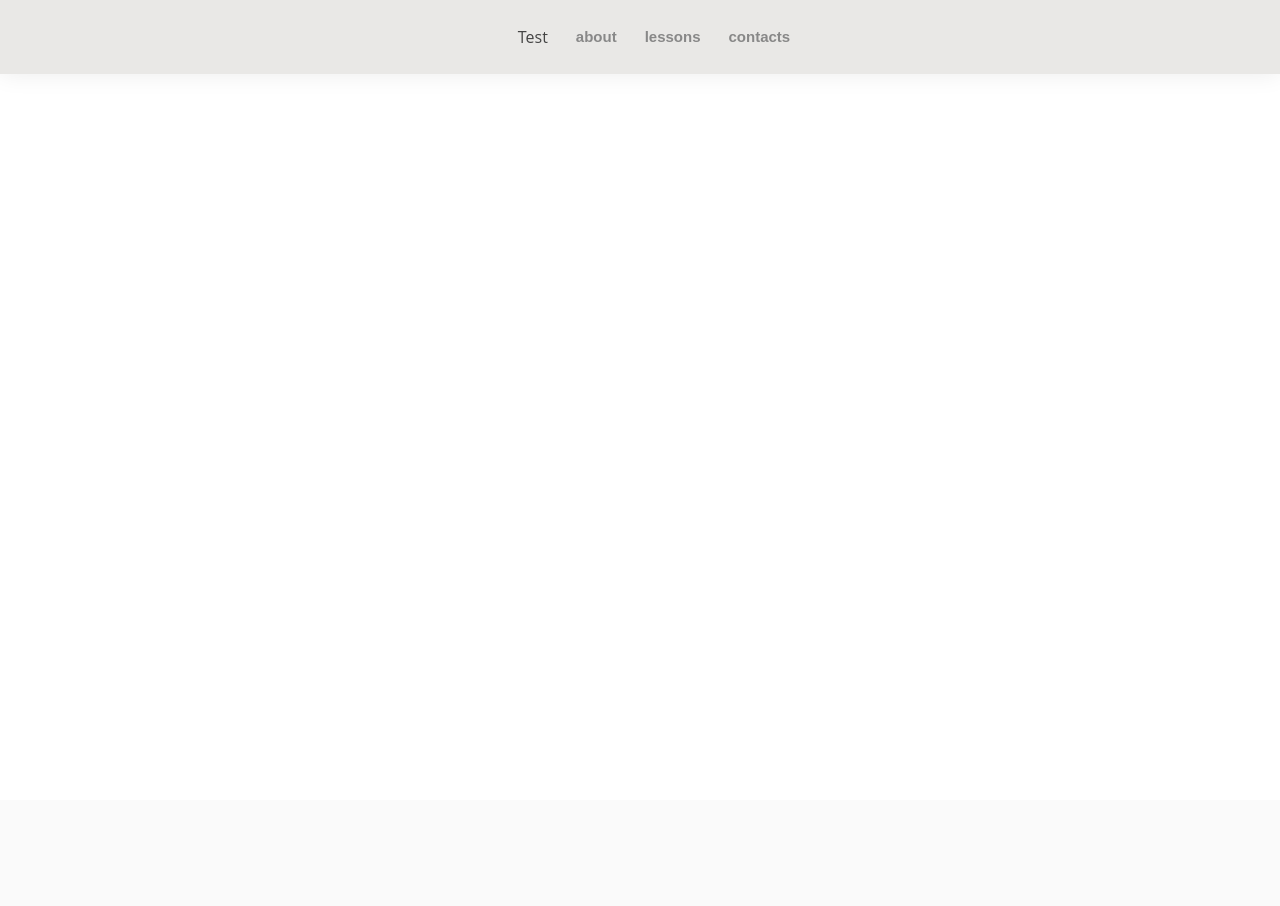
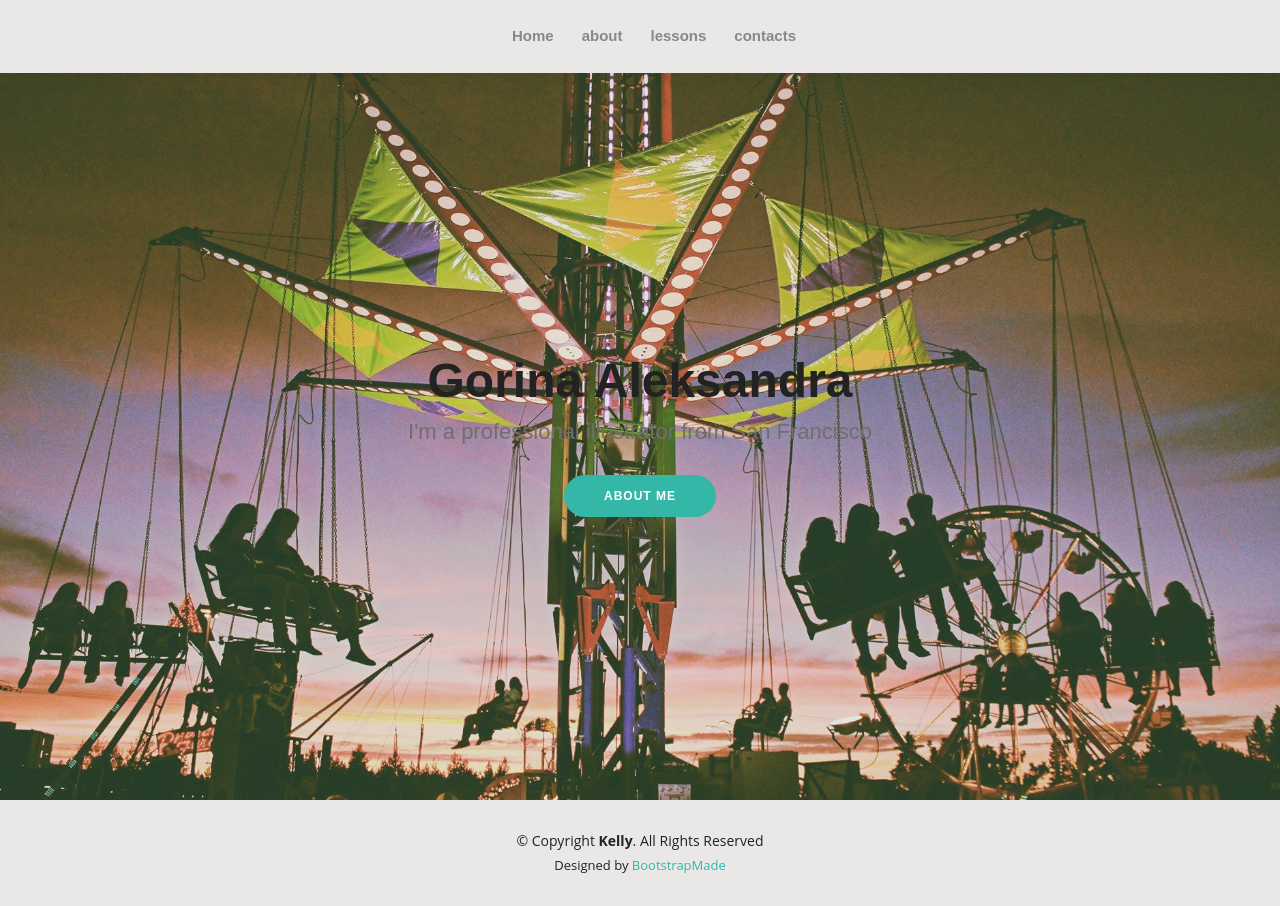
Before and after one commit to tyranich/guitar_site, a Django app: page / in a window 1280 px wide. Before the commit the page ends 74 px from the top, so only its background shows below. Run offline with Django 4.2, Linux system fonts and the light colour scheme.

Commit message:
commit test

```diff
--- a/educate_website/settings.py
+++ b/educate_website/settings.py
@@ -115,9 +115,9 @@ USE_TZ = True
 # Static files (CSS, JavaScript, Images)
 # https://docs.djangoproject.com/en/4.2/howto/static-files/
 
-STATIC_URL = 'static/'
-STATIC_DIRS = [os.path.join(BASE_DIR,"guitarlesson", "static")]
-print(STATIC_DIRS)
+STATIC_URL = '/static/'
+STATIC_DIRS = [os.path.join(BASE_DIR, "static")]
+#print(STATIC_DIRS)
 
 # Default primary key field type
 # https://docs.djangoproject.com/en/4.2/ref/settings/#default-auto-field
--- a/guitarlesson/static/css/style.css
+++ b/guitarlesson/static/css/style.css
@@ -423,7 +423,7 @@ h6 {
 #hero {
   width: 100%;
   height: 100vh;
-  background: url("../img/hero-bg.jpg") top right;
+  background: url("/img/hero-bg.jpg") top right;
   background-size: cover;
 }
 
--- a/guitarlesson/templates/guitarlesson/index.html
+++ b/guitarlesson/templates/guitarlesson/index.html
@@ -5,26 +5,48 @@
 <link href="https://cdn.jsdelivr.net/npm/bootstrap@5.3.2/dist/css/bootstrap.min.css" rel="stylesheet" integrity="sha384-T3c6CoIi6uLrA9TneNEoa7RxnatzjcDSCmG1MXxSR1GAsXEV/Dwwykc2MPK8M2HN" crossorigin="anonymous">
   <head>
     <title>Заголовок документа</title>
-    <link href="static/css/style.css" rel="stylesheet">
+    <link href="/static/css/style.css" rel="stylesheet">
   </head>
   <body>
     <header id="header" class="fixed-top">
-      <div class="d-flex justify-content-center">
+      <div class="container-fluid d-flex justify-content-center align-items-right">
         <!-- Uncomment below if you prefer to use an image logo -->
         <!-- <a href="index.html" class="logo"><img src="assets/img/logo.png" alt="" class="img-fluid"></a>-->
-        <div style="margin-left: 900;">
           <nav id="navbar" class="navbar order-last order-lg-0">
             <ul>
-              <li>Test</li>
+              <li><a href="/" class="alert-link">Home</a></li>
               <li><a href="/about" class="alert-link">about</a></li>
               <li><a href="/lessons" class="alert-link">lessons</a></li>
               <li><a href="/contacts" class="alert-link">contacts</a></li>
             </ul>
             <i class="bi bi-list mobile-nav-toggle"></i>
-          </nav><!-- .navbar --> </div>
+          </nav><!-- .navbar -->
+      </div>
+    </header><!-- End Header -->
+        <!-- ======= Hero Section ======= -->
+    <section id="hero" class="d-flex align-items-center">
+      <div class="container d-flex flex-column align-items-center" data-aos="zoom-in" data-aos-delay="100">
+        <h1>Gorina Aleksandra</h1>
+        <h2>I'm a professional illustrator from San Francisco</h2>
+        <a href="about.html" class="btn-about">About Me</a>
+      </div>
+    </section><!-- End Hero -->
 
+    <footer id="footer">
+      <div class="container">
+        <div class="copyright">
+          &copy; Copyright <strong><span>Kelly</span></strong>. All Rights Reserved
+        </div>
+        <div class="credits">
+          <!-- All the links in the footer should remain intact. -->
+          <!-- You can delete the links only if you purchased the pro version. -->
+          <!-- Licensing information: https://bootstrapmade.com/license/ -->
+          <!-- Purchase the pro version with working PHP/AJAX contact form: https://bootstrapmade.com/kelly-free-bootstrap-cv-resume-html-template/ -->
+          Designed by <a href="https://bootstrapmade.com/">BootstrapMade</a>
+        </div>
       </div>
+    </footer><!-- End  Footer -->
 
-    </header><!-- End Header -->
+
   </body>
 </html>
```
Also changed, not shown: guitarlesson/static/img/hero-bg.jpg (added).
